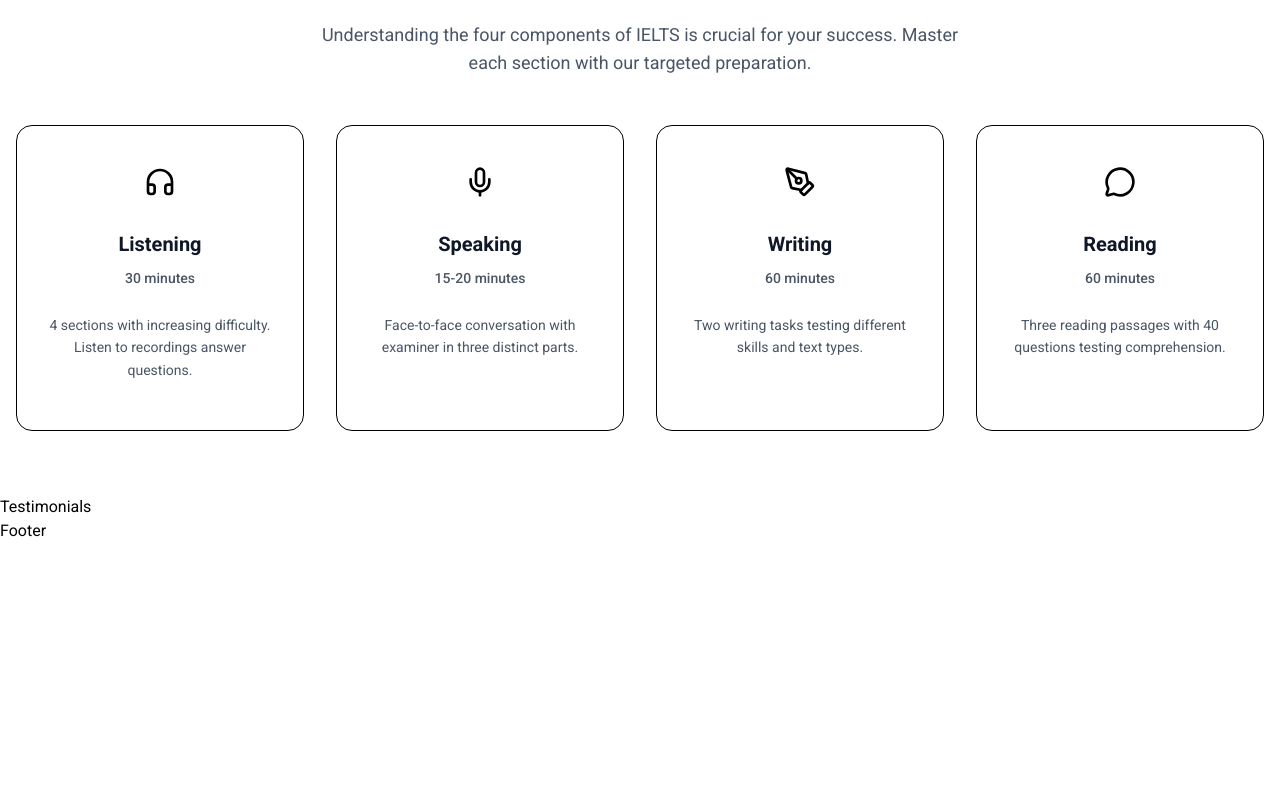
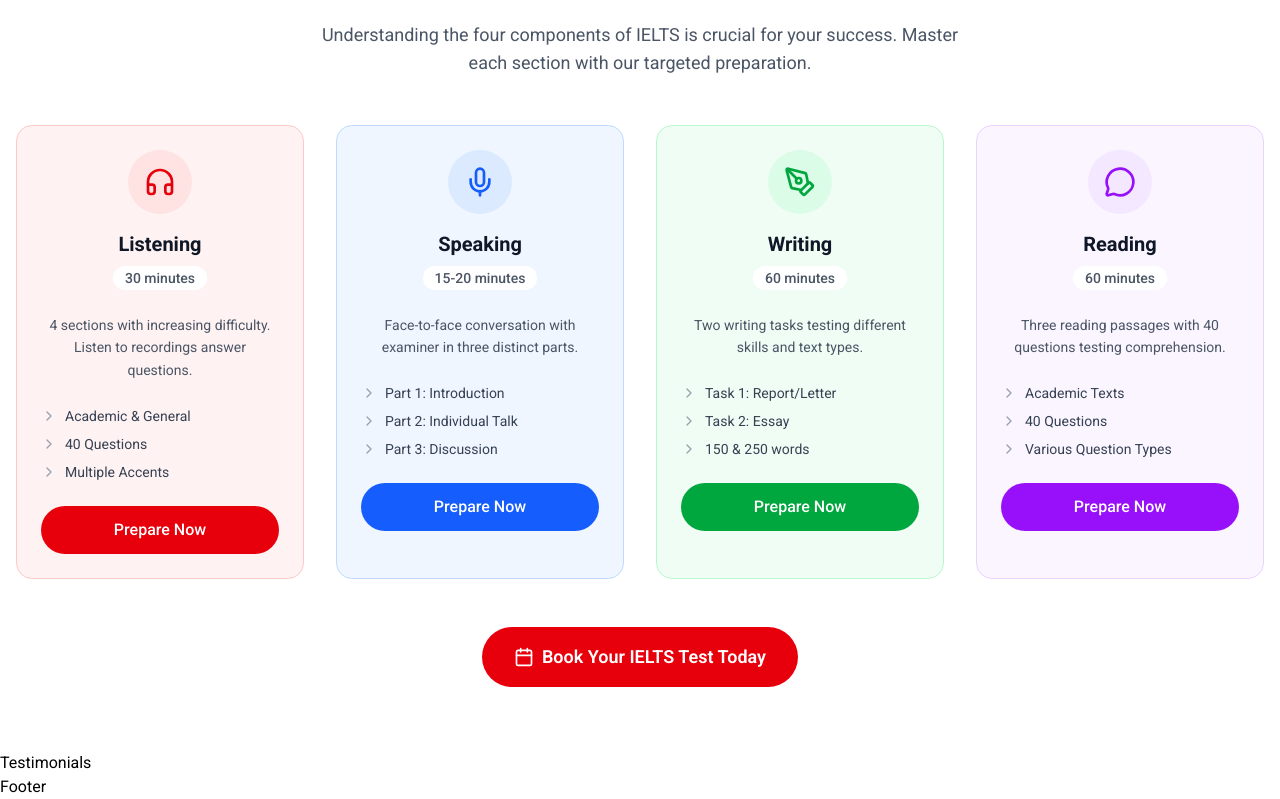
Before and after one commit to junaidkhan1723/IELTS-Institute, a React (Vite) app in the folder client/: page / in a window 1280 px wide. Shown: the part 715-1514 px from the top of the page. Before the commit the page ends 1258 px from the top, so only its background shows below. Built offline with nearby package versions, Linux system fonts and the light colour scheme; the HTML template or start-up script is replaced by a standard one.

Commit message:
update UI TestFormatCards

```diff
--- a/client/src/components/TestFormatCards.jsx
+++ b/client/src/components/TestFormatCards.jsx
@@ -3,6 +3,8 @@
   Mic,
   PenTool,
   MessageCircle,
+  ChevronRight,
+  Calendar,
 } from "lucide-react";
 
 const TestFormatCards = () => {
@@ -48,6 +50,33 @@
     },
   ];
 
+  const colorClasses = {
+    red: {
+      bg: "bg-red-50",
+      icon: "bg-red-100 text-red-600",
+      border: "border-red-200",
+      button: "bg-red-600 hover:bg-red-700",
+    },
+    blue: {
+      bg: "bg-blue-50",
+      icon: "bg-blue-100 text-blue-600",
+      border: "border-blue-200",
+      button: "bg-blue-600 hover:bg-blue-700",
+    },
+    green: {
+      bg: "bg-green-50",
+      icon: "bg-green-100 text-green-600",
+      border: "border-green-200",
+      button: "bg-green-600 hover:bg-green-700",
+    },
+    purple: {
+      bg: "bg-purple-50",
+      icon: "bg-purple-100 text-purple-600",
+      border: "border-purple-200",
+      button: "bg-purple-600 hover:bg-purple-700",
+    },
+  };
+
   return (
     <div className="py-16 px-4 bg-white">
       <div className="max-w-7xl mx-auto">
@@ -65,17 +94,18 @@
         {/* Test Format Cards */}
         <div className="grid md:grid-cols-2 lg:grid-cols-4 gap-8">
           {formats.map((format) => {
+            const colors = colorClasses[format.color];
             const IconComponent = format.icon;
 
             return (
               <div
                 key={format.title}
-                className={` border rounded-2xl p-6 hover:shadow-lg transition-all duration-300 hover:-translate-y-2`}
+                className={`${colors.bg} ${colors.border} border rounded-2xl p-6 hover:shadow-lg transition-all duration-300 hover:-translate-y-2`}
               >
                 {/* Icon and Title */}
                 <div className="text-center mb-6">
                   <div
-                    className={`w-16 h-16  rounded-full flex items-center justify-center mx-auto mb-4`}
+                    className={`w-16 h-16 ${colors.icon} rounded-full flex items-center justify-center mx-auto mb-4`}
                   >
                     <IconComponent className="w-8 h-8" />
                   </div>
@@ -91,12 +121,38 @@
                 <p className="text-gray-600 text-center mb-6 text-sm leading-relaxed">
                   {format.description}
                 </p>
+
+                {/* Features */}
+                <div className="space-y-2 mb-6">
+                  {format.features.map((feature, index) => (
+                    <div
+                      key={index}
+                      className="flex items-center gap-2 text-sm text-gray-700"
+                    >
+                      <ChevronRight className="w-4 h-4 text-gray-400" />
+                      <span>{feature}</span>
+                    </div>
+                  ))}
+                </div>
+
+                {/* CTA Button */}
+                <button
+                  className={`w-full ${colors.button} text-white py-3 rounded-full font-medium transition-colors cursor-pointer`}
+                >
+                  Prepare Now
+                </button>
               </div>
             );
           })}
         </div>
 
-
+        {/* Bottom CTA */}
+        <div className="text-center mt-12">
+          <button className="inline-flex items-center gap-2 px-8 py-4 text-lg font-semibold text-white bg-red-600 rounded-full hover:bg-red-700 transition-colors cursor-pointer">
+            <Calendar className="w-5 h-5" />
+            Book Your IELTS Test Today
+          </button>
+        </div>
       </div>
     </div>
   );
```
